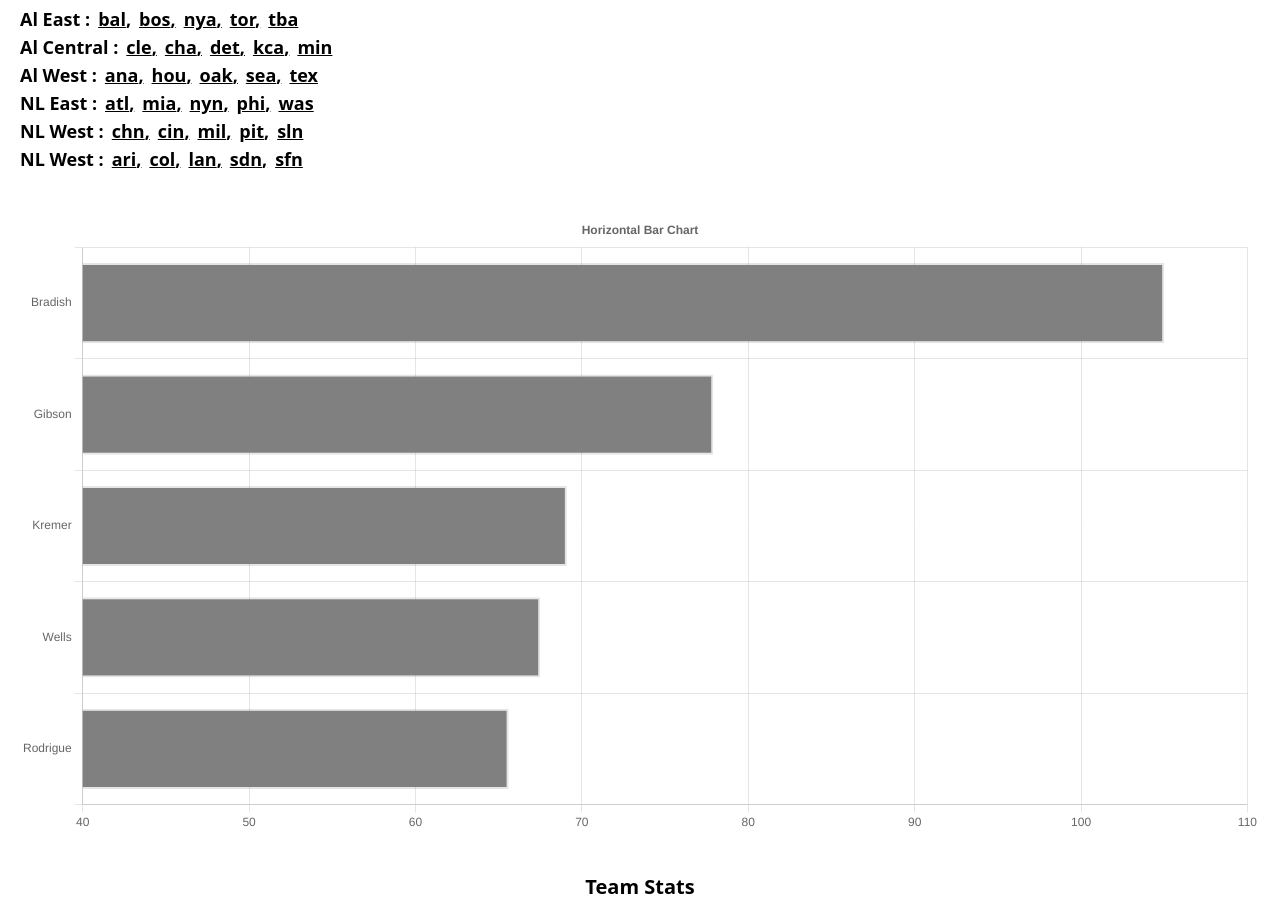
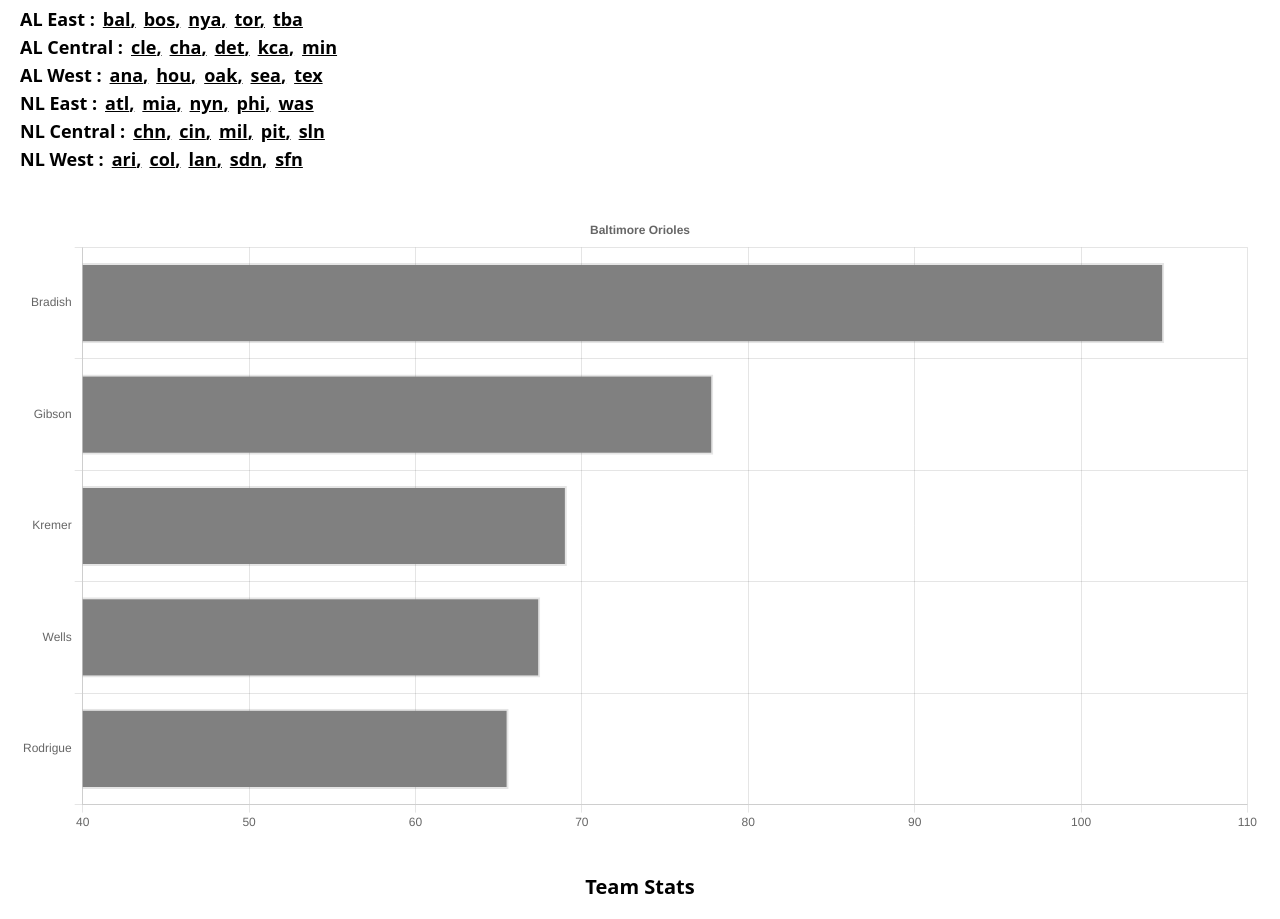
Before and after one commit to faysalewucse/sport-x, a React (Vite) app: page /teams in a window 1280 px wide. Shown: the part 127-1046 px from the top of the page. Built offline with nearby package versions, Linux system fonts and the light colour scheme.

Commit message:
change bar header title

```diff
--- a/src/pages/Teams/TeamStates.jsx
+++ b/src/pages/Teams/TeamStates.jsx
@@ -6,15 +6,15 @@
       <h6 className="text-center text-xl mb-5">Team Stats</h6>
       <div>
         <div className="mb-2 grid grid-cols-3 gap-2">
+          <Input size="small" value={teamsData[selectedTeam].team} />
+          <Input size="small" value={teamsData[selectedTeam].gid} />
           <Input size="small" value={teamsData[selectedTeam].game_time} />
           <Input size="small" value={teamsData[selectedTeam].game_date} />
           <Input value={teamsData[selectedTeam].Handed} />
-          <Input size="small" value={teamsData[selectedTeam].gid} />
           <Input size="small" value={teamsData[selectedTeam].age} />
           <Input size="small" value={teamsData[selectedTeam].height} />
           <Input size="small" value={teamsData[selectedTeam].weight} />
           <Input size="small" value={teamsData[selectedTeam].career_inn} />
-          <Input size="small" value={teamsData[selectedTeam].wx_record} />
         </div>
         <p>
           Analytics: 1st in Hitting, 12 in fielding, 23 in Hitting. Overall
--- a/src/pages/Teams/Teams.jsx
+++ b/src/pages/Teams/Teams.jsx
@@ -23,43 +23,6 @@
 );
 
 const teamsData = gamesData.filter((game) => game.team === game.sp_name);
-
-const options = {
-  indexAxis: "y",
-  elements: {
-    bar: {
-      borderWidth: 2,
-    },
-  },
-  scales: {
-    x: {
-      min: 40,
-    },
-  },
-  responsive: true,
-  plugins: {
-    legend: {
-      display: false,
-    },
-    title: {
-      display: true,
-      text: "Horizontal Bar Chart",
-    },
-    layout: {
-      padding: 5,
-    },
-    datalabels: {
-      font: {
-        weight: "bold",
-      },
-      align: "end",
-      anchor: "end",
-      formatter: function (value, context) {
-        return context.chart.formattedData[context.dataIndex];
-      },
-    },
-  },
-};
 
 const Teams = () => {
   const [selectedTeam, setSelectedTeam] = useState(
@@ -114,6 +77,43 @@
   //   },
   // ];
 
+  const options = {
+    indexAxis: "y",
+    elements: {
+      bar: {
+        borderWidth: 2,
+      },
+    },
+    scales: {
+      x: {
+        min: 40,
+      },
+    },
+    responsive: true,
+    plugins: {
+      legend: {
+        display: false,
+      },
+      title: {
+        display: true,
+        text: teamsData[selectedTeam].gid,
+      },
+      layout: {
+        padding: 5,
+      },
+      datalabels: {
+        font: {
+          weight: "bold",
+        },
+        align: "end",
+        anchor: "end",
+        formatter: function (value, context) {
+          return context.chart.formattedData[context.dataIndex];
+        },
+      },
+    },
+  };
+
   const data = {
     labels: teamsData[selectedTeam].y_arr.split(","),
     datasets: [
@@ -131,19 +131,19 @@
           Teams : {teamsData[selectedTeam].team}
         </h1>
         <Team
-          category={"Al East"}
+          category={"AL East"}
           setSelectedTeam={setSelectedTeam}
           startIndex={0}
           endIndex={5}
         />
         <Team
-          category={"Al Central"}
+          category={"AL Central"}
           setSelectedTeam={setSelectedTeam}
           startIndex={5}
           endIndex={10}
         />
         <Team
-          category={"Al West"}
+          category={"AL West"}
           setSelectedTeam={setSelectedTeam}
           startIndex={10}
           endIndex={15}
@@ -156,7 +156,7 @@
         />
 
         <Team
-          category={"NL West"}
+          category={"NL Central"}
           setSelectedTeam={setSelectedTeam}
           startIndex={20}
           endIndex={25}
```
